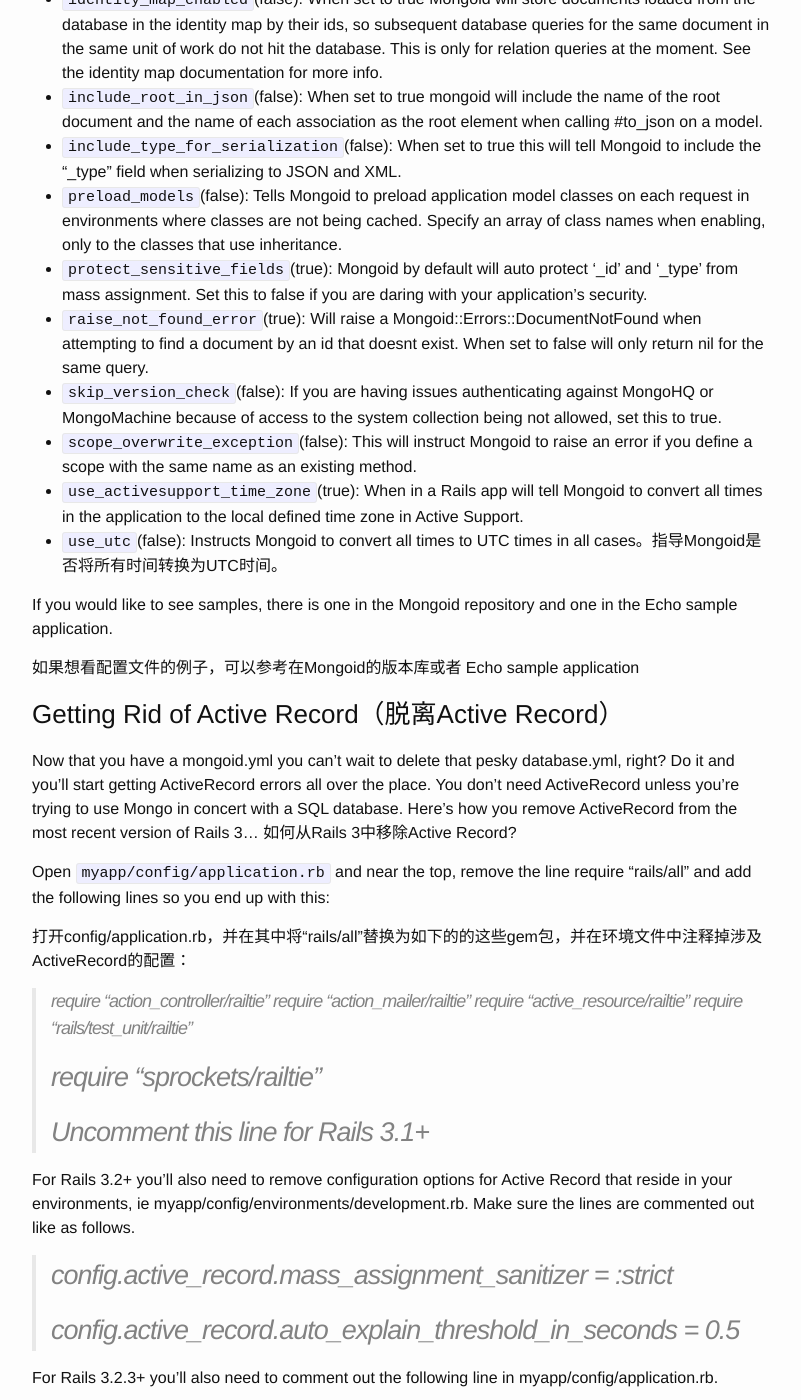
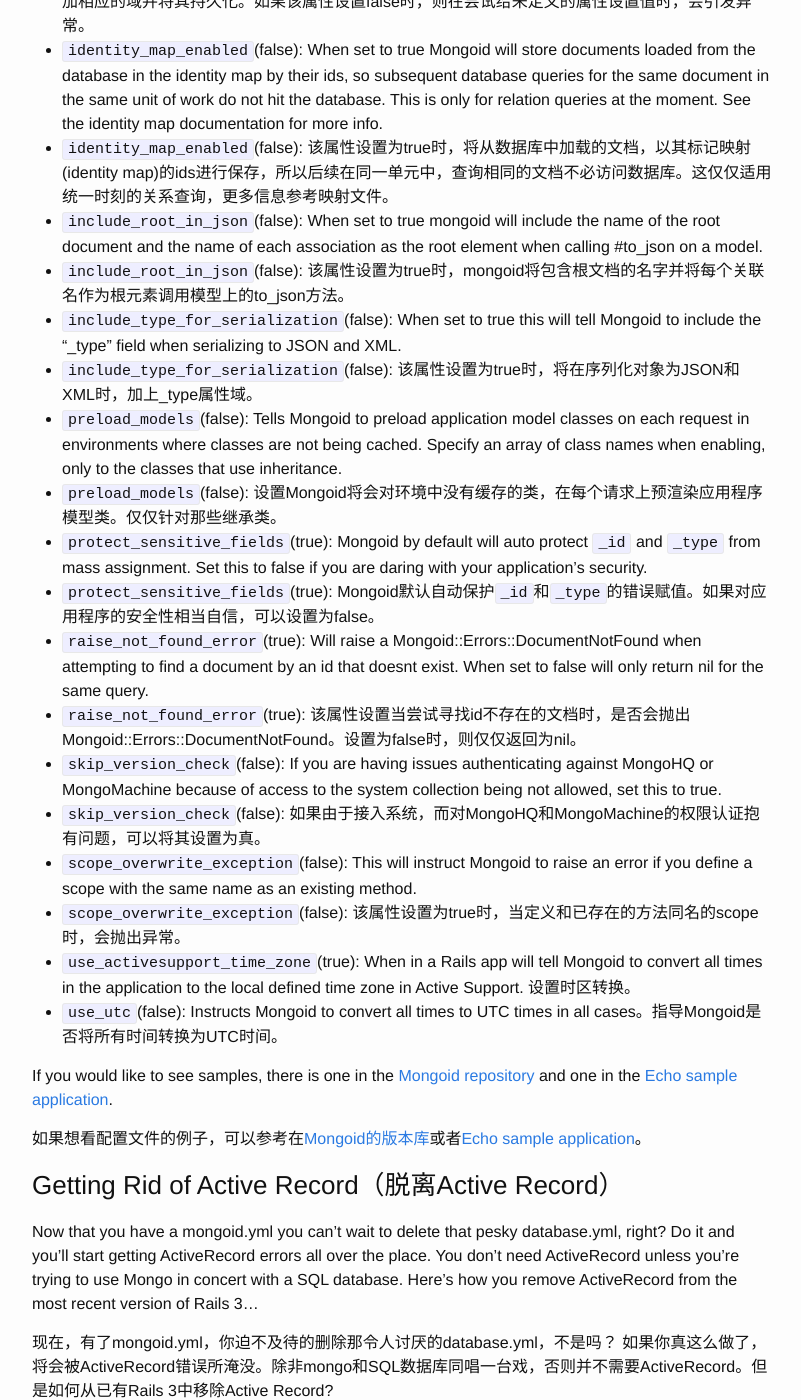
Before and after one commit to xiajian/mongoid-zh, a Jekyll site: the page built from zh/00-install.md, in a window 1280 px wide and 1400 px high, scrolled down 4309 px. Shown: the whole window, without its empty margins (238-1039 px from the left). Built offline with Jekyll 4.4.1, drawn with Linux system fonts in a browser that asks for light colours; some of the changed text lies outside the part shown.

Commit message:
完成install

```diff
--- a/zh/00-install.md
+++ b/zh/00-install.md
@@ -105,8 +105,7 @@ production:
       # A session can have any number of hosts. Usually 1 for a single
       # server setup, and at least 3 for a replica set. Hosts must be
       # an array of host:port pairs. This session is single server.
-      #一个会话可以拥有多个主机。通常一个主机对应一个启动服务器，以及至少3个replica集合。主机必须是host:port数组队。如下是单个服务器会话。
-
+      #一个会话可以拥有多个主机。通常一个主机对应一个启动服务器，以及至少3个replica集合。主机必须是host:port数组对。如下是单个服务器会话。
       hosts:
         - flame.mongohq.com:27017
       # Define the default database name. 定义默认数据库的名字
@@ -162,27 +161,38 @@ production:
 
 Mongoid currently supports the following configuration options, either provided in the mongoid.yml or programatically (defaults in parenthesis).
 
-Mongoid当前支持如下的配置选项，可以通过mongoid.yml或者编程实现（）
+Mongoid当前支持如下的配置选项，可以通过mongoid.yml或者编程实现(括号中为默认参数)
 
 -  `allow_dynamic_fields`(true): When attributes are not defined as fields but added to an object, they will get fields added for them dynamically and will get persisted. If set to false an error will get raised when attempting to set a value that has no field defined.
+-  `allow_dynamic_fields`(true): 当属性没有定义为类的域但被添加到对象中时，mongoid江自动添加相应的域并将其持久化。如果该属性设置false时，则在尝试给未定义的属性设置值时，会引发异常。
 -  `identity_map_enabled`(false): When set to true Mongoid will store documents loaded from the database in the identity map by their ids, so subsequent database queries for the same document in the same unit of work do not hit the database. This is only for relation queries at the moment. See the identity map documentation for more info.
+-  `identity_map_enabled`(false): 该属性设置为true时，将从数据库中加载的文档，以其标记映射(identity map)的ids进行保存，所以后续在同一单元中，查询相同的文档不必访问数据库。这仅仅适用统一时刻的关系查询，更多信息参考映射文件。
 -  `include_root_in_json`(false): When set to true mongoid will include the name of the root document and the name of each association as the root element when calling #to_json on a model.
+-  `include_root_in_json`(false): 该属性设置为true时，mongoid将包含根文档的名字并将每个关联名作为根元素调用模型上的to_json方法。
 -  `include_type_for_serialization`(false): When set to true this will tell Mongoid to include the "_type" field when serializing to JSON and XML.
+-  `include_type_for_serialization`(false): 该属性设置为true时，将在序列化对象为JSON和XML时，加上_type属性域。
 -  `preload_models`(false): Tells Mongoid to preload application model classes on each request in environments where classes are not being cached. Specify an array of class names when enabling, only to the classes that use inheritance.
--  `protect_sensitive_fields`(true): Mongoid by default will auto protect '_id' and '_type' from mass assignment. Set this to false if you are daring with your application's security.
+-  `preload_models`(false): 设置Mongoid将会对环境中没有缓存的类，在每个请求上预渲染应用程序模型类。仅仅针对那些继承类。
+-  `protect_sensitive_fields`(true): Mongoid by default will auto protect `_id` and `_type` from mass assignment. Set this to false if you are daring with your application's security.
+-  `protect_sensitive_fields`(true): Mongoid默认自动保护`_id`和`_type`的错误赋值。如果对应用程序的安全性相当自信，可以设置为false。
 -  `raise_not_found_error`(true): Will raise a Mongoid::Errors::DocumentNotFound when attempting to find a document by an id that doesnt exist. When set to false will only return nil for the same query.
+-  `raise_not_found_error`(true): 该属性设置当尝试寻找id不存在的文档时，是否会抛出Mongoid::Errors::DocumentNotFound。设置为false时，则仅仅返回为nil。
 -  `skip_version_check`(false): If you are having issues authenticating against MongoHQ or MongoMachine because of access to the system collection being not allowed, set this to true.
+-  `skip_version_check`(false): 如果由于接入系统，而对MongoHQ和MongoMachine的权限认证抱有问题，可以将其设置为真。
 -  `scope_overwrite_exception`(false): This will instruct Mongoid to raise an error if you define a scope with the same name as an existing method.
--  `use_activesupport_time_zone`(true): When in a Rails app will tell Mongoid to convert all times in the application to the local defined time zone in Active Support.
+-  `scope_overwrite_exception`(false): 该属性设置为true时，当定义和已存在的方法同名的scope时，会抛出异常。
+-  `use_activesupport_time_zone`(true): When in a Rails app will tell Mongoid to convert all times in the application to the local defined time zone in Active Support. 设置时区转换。
 -  `use_utc`(false): Instructs Mongoid to convert all times to UTC times in all cases。指导Mongoid是否将所有时间转换为UTC时间。
 
-If you would like to see samples, there is one in the Mongoid repository and one in the Echo sample application.
+If you would like to see samples, there is one in the [Mongoid repository](https://github.com/mongoid/mongoid/blob/master/spec/config/mongoid.yml) and one in the [Echo sample application](https://github.com/mongoid/echo/blob/master/config/mongoid.yml).
 
-如果想看配置文件的例子，可以参考在Mongoid的版本库或者 Echo sample application
+如果想看配置文件的例子，可以参考在[Mongoid的版本库](https://github.com/mongoid/mongoid/blob/master/spec/config/mongoid.yml)或者[Echo sample application](https://github.com/mongoid/echo/blob/master/config/mongoid.yml)。
 
 ### Getting Rid of Active Record（脱离Active Record）
 
-Now that you have a mongoid.yml you can't wait to delete that pesky database.yml, right? Do it and you'll start getting ActiveRecord errors all over the place. You don't need ActiveRecord unless you're trying to use Mongo in concert with a SQL database. Here's how you remove ActiveRecord from the most recent version of Rails 3... 如何从Rails 3中移除Active Record?
+Now that you have a mongoid.yml you can't wait to delete that pesky database.yml, right? Do it and you'll start getting ActiveRecord errors all over the place. You don't need ActiveRecord unless you're trying to use Mongo in concert with a SQL database. Here's how you remove ActiveRecord from the most recent version of Rails 3...
+
+现在，有了mongoid.yml，你迫不及待的删除那令人讨厌的database.yml，不是吗？ 如果你真这么做了，将会被ActiveRecord错误所淹没。除非mongo和SQL数据库同唱一台戏，否则并不需要ActiveRecord。但是如何从已有Rails 3中移除Active Record?
 
 Open `myapp/config/application.rb` and near the top, remove the line require "rails/all" and add the following lines so you end up with this:
 
@@ -197,14 +207,20 @@ Open `myapp/config/application.rb` and near the top, remove the line require "ra
 
 For Rails 3.2+ you'll also need to remove configuration options for Active Record that reside in your environments, ie myapp/config/environments/development.rb. Make sure the lines are commented out like as follows.
 
+对于Rails 3.2+，需要在环境中移除关于Active Record的配置选项。例如，在myapp/config/environments/development.rb中，确保注释如下的行:
+
 > # config.active_record.mass_assignment_sanitizer = :strict
 > # config.active_record.auto_explain_threshold_in_seconds = 0.5
 
 For Rails 3.2.3+ you'll also need to comment out the following line in myapp/config/application.rb.
 
+对于Rails 3.2.3+，还需要注释myapp/config/application.rb中的如下行:
+
 > # config.active_record.whitelist_attributes = true
 
 You can also generate your new rails app sans Active Record like so.
+
+如果想要在生成新的rails程序时跳过Active Record，其命令如下:
 
 > rails new app_name --skip-active-record
 
@@ -232,6 +248,7 @@ end
 {% endhighlight %}
 
 If you want to change the logger instance, you can simply just set a new one.
+如果想要改变日志实例(logger), 只要简单的这是一个新的即可。
 
 > Mongoid.logger = Logger.new($stdout)
 > Moped.logger = Logger.new($stdout)
@@ -243,19 +260,20 @@ For replica sets, you only need to put each member of the replica set under the
 
 对于复制集，只要在mongoid.yml中将所有的复制集的成员放置到host选项下，然后放心的交给Mongoid和Moped处理。 默认的一致性选项是最终一致性，这可能有些读写不一致的现象，可以通过:strong选项，从而保证所有的数据和Master节点保持一致。
 
+{% highlight ruby %}
+sessions:
+  default:
+    hosts:
+      - repl0.myapp.com:27017
+      - repl1.myapp.com:27017
+      - repl3.myapp.com:27017
+    database: mongoid
+    options:
+      consistency: :strong
+{% endhighlight %}
 
-> sessions:
->   default:
->     hosts:
->       - repl0.myapp.com:27017
->       - repl1.myapp.com:27017
->       - repl3.myapp.com:27017
->     database: mongoid
->     options:
->       consistency: :strong
-
-
-Sharding（分片）
+## Sharding（分片）
+----
 
 If you are using Mongoid in a sharded MongoDB environment and want to tell Mongoid to include the shard keys in its updates, specify this at the model class level.
 
@@ -270,11 +288,12 @@ end
 {% endhighlight %}
 
 In your mongoid.yml, just ensure that you are pointed at the mongos server in your hosts.在配置文件中，只要确保在主机中指向了正确的mongo 服务器。
-
-> sessions:
->   default:
->     hosts:
->       - mongos.myapp.com:27017
->     database: mongoid
->     options:
->       consistency: :eventual
+{% highlight ruby %}
+sessions:
+  default:
+    hosts:
+      - mongos.myapp.com:27017
+    database: mongoid
+    options:
+      consistency: :eventual
+{% endhighlight %}
```
Also changed, not shown: other parts of zh/00-install.md (+1 -1 lines), README.md (added).
